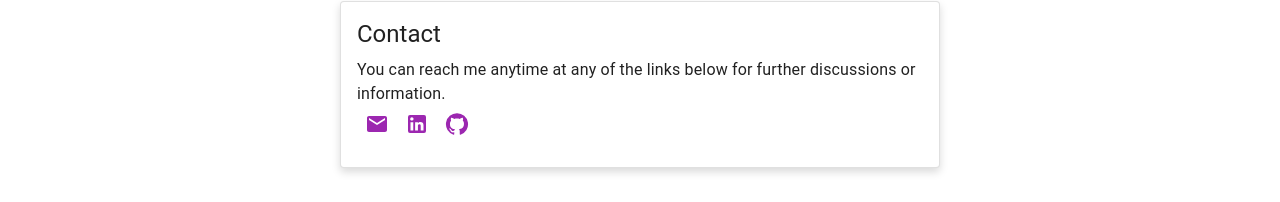
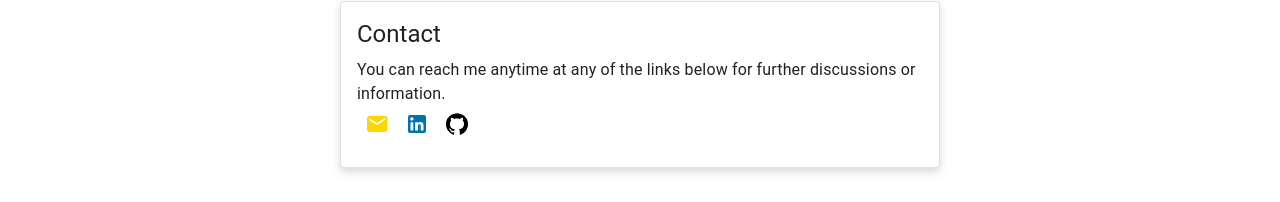
Before and after one commit to oscarnunez1/oscar-portfolio, a React (Create React App) app: page /contact in a window 1280 px wide. Shown: the part 79-281 px from the top of the page. Built offline with nearby package versions, Linux system fonts and the light colour scheme.

Commit message:
add color to link icons

```diff
--- a/src/pages/Contact.jsx
+++ b/src/pages/Contact.jsx
@@ -36,13 +36,13 @@ function Contact() {
           </Typography>
           <div>
             <Link href="mailto:oscar.nunezcaba@gmail.com" color="secondary" style={linkStyle}>
-              <EmailIcon />
+              <EmailIcon style={{ color: 'gold' }} />
             </Link>
             <Link href="https://www.linkedin.com/in/oscarnunez34/" color="secondary" style={linkStyle}>
-              <LinkedInIcon />
+              <LinkedInIcon style={{ color: '#0072B1' }} />
             </Link>
             <Link href="https://github.com/oscarnunez1" color="secondary" style={linkStyle}>
-              <GitHubIcon />
+              <GitHubIcon style={{ color: 'black' }} />
             </Link>
           </div>
         </CardContent>
```
